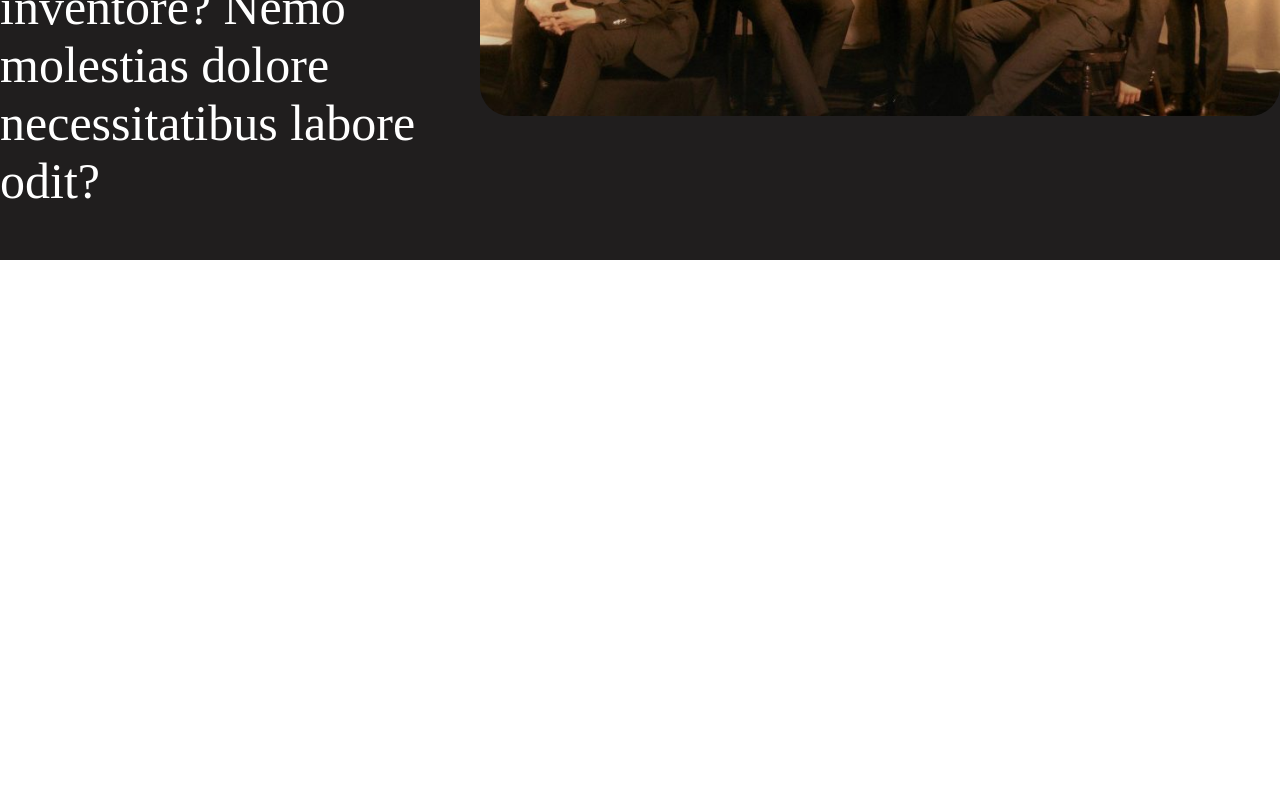
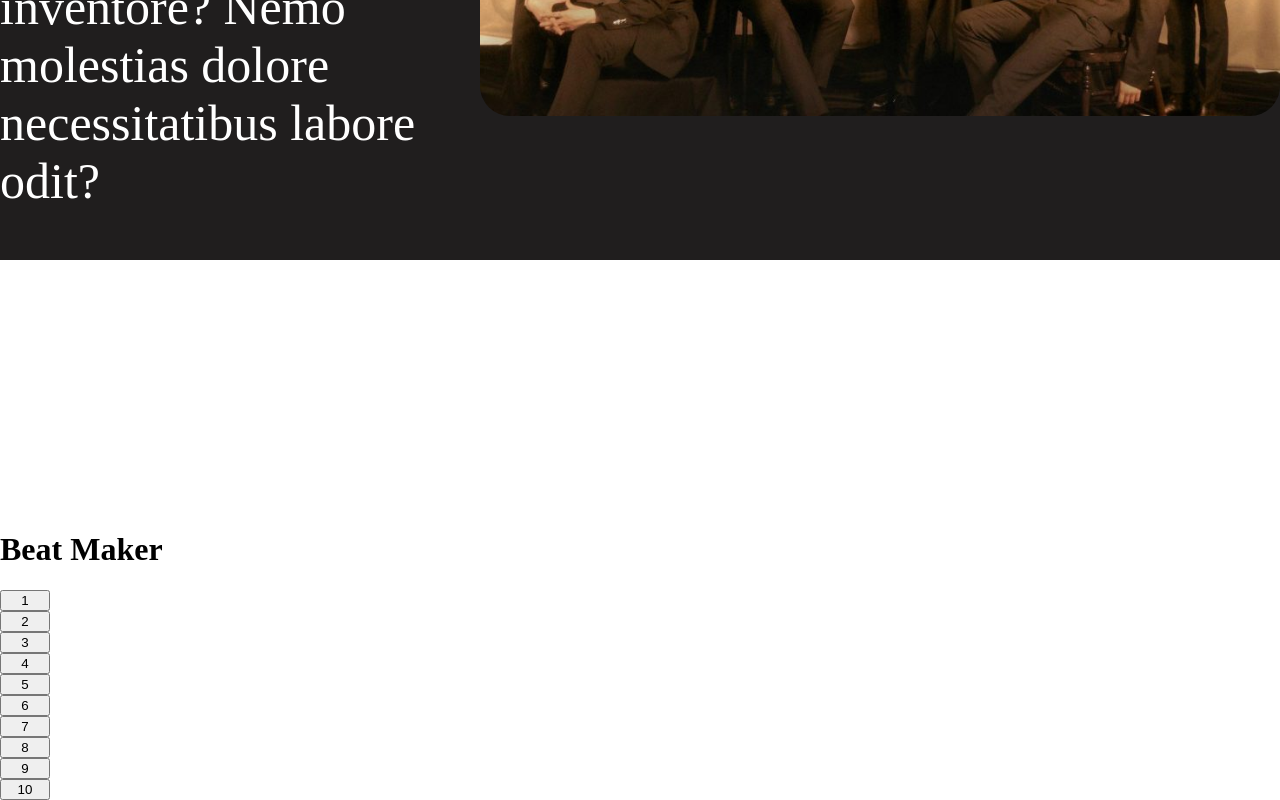
Before and after one commit to MariaEduardaRufino/projeto_individual, a plain HTML site: page home.html in a window 1280 px wide. Shown: the part 1176-1976 px from the top of the page. Before the commit the page ends 1686 px from the top, so only its background shows below. Drawn offline with Linux system fonts and the light colour scheme.

Commit message:
criação da parte de beat maker no home

```diff
--- a/home.html
+++ b/home.html
@@ -47,6 +47,28 @@
         Lorem ipsum dolor sit amet consectetur adipisicing elit. Qui facere impedit nihil laudantium maiores dicta nam ducimus consequatur? Voluptates quo sunt inventore? Nemo molestias dolore necessitatibus labore odit?</p>
       <img src="./ateezAbout.jpg" alt="">
     </div>
+    <div class="minigameContainer">
+
+      <div class="conteudo">
+        <h1>Beat Maker</h1>
+        <button onclick="aud1()">1</button>
+        <button onclick="aud2()">2</button>
+        <button onclick="aud3()">3</button>
+        <button onclick="aud4()">4</button>
+        <button onclick="aud5()">5</button>
+        <button onclick="aud6()">6</button>
+        <button onclick="aud7()">7</button>
+        <button onclick="aud8()">8</button>
+        <button onclick="aud9()">9</button>
+        <button onclick="aud10()">10</button>
+      </div>
+
+    </div>
 
   </body>
+  <script>
+    function aud1(){
+
+    }
+  </script>
 </html>
--- a/style.css
+++ b/style.css
@@ -129,3 +129,14 @@
 
         width: 50px;
     }
+    .conteudo{
+        display: flex;
+        flex-direction: column;
+
+    }
+    .conteudo button{
+        display: flex;
+        justify-content: center;
+        align-items: center;
+        width: 50px;
+    }
```
